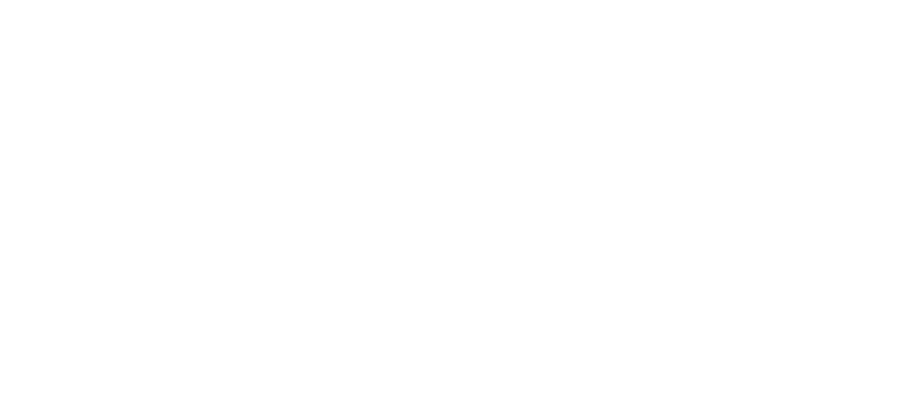
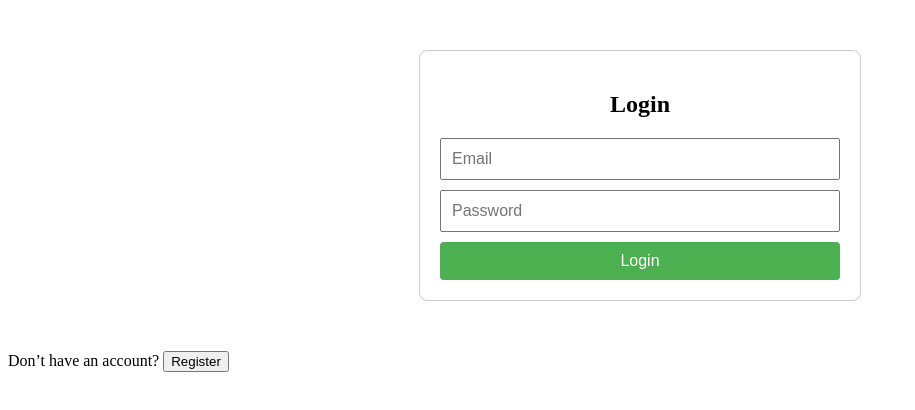
Before and after one commit to Dineo76/Thrifters, a React (Vite) app: page / in a window 1280 px wide. Shown: the top 410 px of the page, without its empty margins (0-915 px from the left). Built offline with nearby package versions, Linux system fonts and the light colour scheme.

Commit message:
registr/login pages

```diff
--- a/package.json
+++ b/package.json
@@ -11,8 +11,10 @@
   },
   "dependencies": {
     "bootstrap": "^5.3.8",
-    "react": "^19.1.1",
-    "react-dom": "^19.1.1"
+    "dom": "^0.0.3",
+    "react": "^19.2.0",
+    "react-dom": "^19.1.1",
+    "router": "^2.2.0"
   },
   "devDependencies": {
     "@eslint/js": "^9.36.0",
--- a/src/App.jsx
+++ b/src/App.jsx
@@ -1,17 +1,31 @@
-import { useState } from 'react'
-import reactLogo from './assets/react.svg'
-import viteLogo from '/vite.svg'
-import './App.css'
+import React, { useState } from 'react';
+import Login from './components/pages/Login';
+import Register from './components/pages/Register';
 
 function App() {
-  const [count, setCount] = useState(0)
+  const [showLogin, setShowLogin] = useState(true);
 
   return (
-    <>
-
-
-    </>
-  )
+    <div>
+      {showLogin ? (
+        <>
+          <Login onLogin={(user) => console.log('Logged in:', user.email)} />
+          <p>
+            Don’t have an account?{' '}
+            <button onClick={() => setShowLogin(false)}>Register</button>
+          </p>
+        </>
+      ) : (
+        <>
+          <Register onRegister={(user) => console.log('Registered:', user.email)} />
+          <p>
+            Already have an account?{' '}
+            <button onClick={() => setShowLogin(true)}>Login</button>
+          </p>
+        </>
+      )}
+    </div>
+  );
 }
 
-export default App
+export default App;
--- /dev/null
+++ b/src/components/pages/Login.jsx
@@ -0,0 +1,88 @@
+import React, { useState } from 'react';
+
+const Login = () => {
+  const [email, setEmail] = useState('');
+  const [password, setPassword] = useState('');
+  const [message, setMessage] = useState('');
+
+  const handleLogin = (e) => {
+    e.preventDefault();
+
+    // Get registered users from localStorage
+    const users = JSON.parse(localStorage.getItem('users')) || [];
+
+    // Check if user exists
+    const user = users.find(
+      (user) => user.email === email && user.password === password
+    );
+
+    if (user) {
+      const userData = {
+        email: user.email,
+        loginTime: new Date().toISOString(),
+      };
+
+      localStorage.setItem('user', JSON.stringify(userData));
+      setMessage('✅ Login successful!');
+    } else {
+      setMessage('❌ Invalid email or password');
+    }
+  };
+
+  return (
+    <div style={styles.container}>
+      <h2>Login</h2>
+      <form onSubmit={handleLogin} style={styles.form}>
+        <input
+          type="email"
+          placeholder="Email"
+          value={email}
+          onChange={(e) => setEmail(e.target.value)}
+          required
+          style={styles.input}
+        />
+        <input
+          type="password"
+          placeholder="Password"
+          value={password}
+          onChange={(e) => setPassword(e.target.value)}
+          required
+          style={styles.input}
+        />
+        <button type="submit" style={styles.button}>Login</button>
+      </form>
+      {message && <p>{message}</p>}
+    </div>
+  );
+};
+
+const styles = {
+  container: {
+    maxWidth: '400px',
+    margin: '50px auto',
+    padding: '20px',
+    border: '1px solid #ccc',
+    borderRadius: '8px',
+    textAlign: 'center',
+  },
+  form: {
+    display: 'flex',
+    flexDirection: 'column',
+    gap: '10px',
+  },
+  input: {
+    padding: '10px',
+    fontSize: '16px',
+  },
+  button: {
+    padding: '10px',
+    fontSize: '16px',
+    backgroundColor: '#4CAF50',
+    color: 'white',
+    border: 'none',
+    borderRadius: '4px',
+    cursor: 'pointer',
+  },
+};
+
+export default Login;
--- /dev/null
+++ b/src/components/pages/Register.jsx
@@ -0,0 +1,104 @@
+import React, { useState } from 'react';
+
+const Register = () => {
+  const [email, setEmail] = useState('');
+  const [password, setPassword] = useState('');
+  const [confirmPassword, setConfirmPassword] = useState('');
+  const [message, setMessage] = useState('');
+
+  const handleRegister = (e) => {
+    e.preventDefault();
+
+    if (password !== confirmPassword) {
+      setMessage('❌ Passwords do not match');
+      return;
+    }
+
+
+    const users = JSON.parse(localStorage.getItem('users')) || [];
+
+
+    const userExists = users.some((user) => user.email === email);
+    if (userExists) {
+      setMessage('❌ User already exists');
+      return;
+    }
+
+
+    const newUser = { email, password };
+    users.push(newUser);
+
+    // Save back to localStorage
+    localStorage.setItem('users', JSON.stringify(users));
+
+    setMessage('✅ Registration successful! You can now log in.');
+    setEmail('');
+    setPassword('');
+    setConfirmPassword('');
+  };
+
+  return (
+    <div style={styles.container}>
+      <h2>Register</h2>
+      <form onSubmit={handleRegister} style={styles.form}>
+        <input
+          type="email"
+          placeholder="Email"
+          value={email}
+          onChange={(e) => setEmail(e.target.value)}
+          required
+          style={styles.input}
+        />
+        <input
+          type="password"
+          placeholder="Password"
+          value={password}
+          onChange={(e) => setPassword(e.target.value)}
+          required
+          style={styles.input}
+        />
+        <input
+          type="password"
+          placeholder="Confirm Password"
+          value={confirmPassword}
+          onChange={(e) => setConfirmPassword(e.target.value)}
+          required
+          style={styles.input}
+        />
+        <button type="submit" style={styles.button}>Register</button>
+      </form>
+      {message && <p>{message}</p>}
+    </div>
+  );
+};
+
+const styles = {
+  container: {
+    maxWidth: '400px',
+    margin: '50px auto',
+    padding: '20px',
+    border: '1px solid #ccc',
+    borderRadius: '8px',
+    textAlign: 'center',
+  },
+  form: {
+    display: 'flex',
+    flexDirection: 'column',
+    gap: '10px',
+  },
+  input: {
+    padding: '10px',
+    fontSize: '16px',
+  },
+  button: {
+    padding: '10px',
+    fontSize: '16px',
+    backgroundColor: '#2196F3',
+    color: 'white',
+    border: 'none',
+    borderRadius: '4px',
+    cursor: 'pointer',
+  },
+};
+
+export default Register;
```
Also changed, not shown: 1 other file (tests, documents, lock files or other folders).
